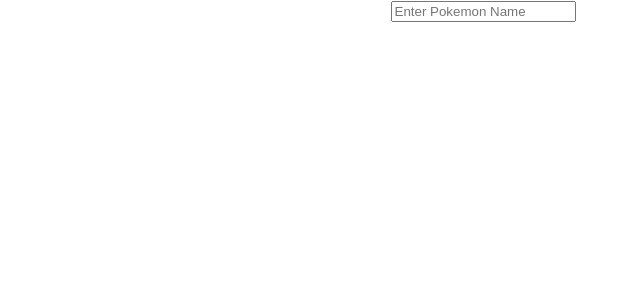
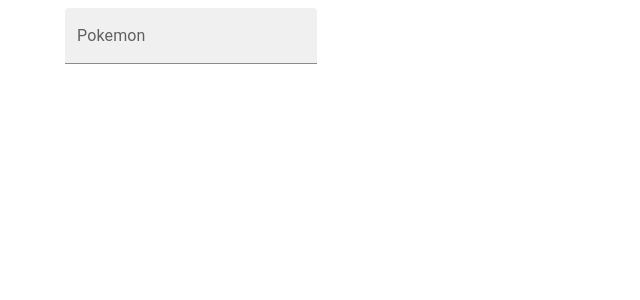
Before and after one commit to Zaqttack/poke-lookup, a React (Create React App) app: page / in a window 1280 px wide. Shown: the top 300 px of the page, without its empty margins (157-797 px from the left). Built offline with nearby package versions, Linux system fonts and the light colour scheme.

Commit message:
added mui and changed components

```diff
--- a/package.json
+++ b/package.json
@@ -3,6 +3,9 @@
   "version": "0.1.0",
   "private": true,
   "dependencies": {
+    "@emotion/react": "^11.10.5",
+    "@emotion/styled": "^11.10.5",
+    "@mui/material": "^5.10.13",
     "@testing-library/jest-dom": "^5.16.5",
     "@testing-library/react": "^13.4.0",
     "@testing-library/user-event": "^13.5.0",
@@ -16,7 +19,8 @@
     "start": "react-scripts start",
     "build": "react-scripts build",
     "test": "react-scripts test --transformIgnorePatterns \"node_modules/(?!@toolz/allow-react)/\" --env=jsdom",
-    "eject": "react-scripts eject"
+    "eject": "react-scripts eject",
+    "prep": "npm test && npm build && gi add ."
   },
   "eslintConfig": {
     "extends": [
--- a/public/index.html
+++ b/public/index.html
@@ -5,6 +5,7 @@
     <link rel="icon" href="%PUBLIC_URL%/favicon.ico" />
     <meta name="viewport" content="width=device-width, initial-scale=1" />
     <meta name="theme-color" content="#000000" />
+    <meta name="author" content="Zaquariah Holland" />
     <meta
       name="description"
       content="Web site created using create-react-app"
@@ -24,7 +25,7 @@
       work correctly both with client-side routing and a non-root public URL.
       Learn how to configure a non-root public URL by running `npm run build`.
     -->
-    <title>React App</title>
+    <title>Poke Guesser</title>
   </head>
   <body>
     <noscript>You need to enable JavaScript to run this app.</noscript>
--- a/src/App.js
+++ b/src/App.js
@@ -1,11 +1,22 @@
 import React, { useState } from 'react';
+import {
+  Container,
+  Box,
+  TextField,
+  TableContainer,
+  Paper,
+  Table,
+  TableBody,
+} from '@mui/material';
+import { TableRowItem } from './components'
 import axios from 'axios';
-import './App.css';
 
 const App = () => {
-  const [pokemon, setPokemon] = useState('pikachu');
+  const [pokemon, setPokemon] = useState('');
   const [pokemonData, setPokemonData] = useState([]);
   const [pokemonType, setPokemonType] = useState('');
+  const [pokemonError, setPokemonError] = useState(false);
+  const [pokemonErrorText, setPokemonErrorText] = useState('');
 
   const getPokemon = async () => {
     const toArray = [];
@@ -17,11 +28,15 @@
       setPokemonData(toArray);
       console.log(result);
     } catch(err) {
-      console.error(err)
+      setPokemonError(!!err)
+      setPokemonErrorText('Not a Pokemon!')
+      console.log(err)
     }
   }
 
   const handleChange = (e) => {
+    setPokemonError(false)
+    setPokemonErrorText('')
     setPokemon(e.target.value.toLowerCase())
   }
 
@@ -31,39 +46,57 @@
   }
 
   return (
-    <div className="App">
-      <form onSubmit={handleSubmit}>
-        <label>
-          <input type='text' onChange={handleChange} placeholder='Enter Pokemon Name' data-testid='pokemon-input'></input>
-        </label>
-      </form>
-      {pokemonData.map((data) => {
-        return (
-          <div className='container'>
-            <img src={data.sprites['front_default']}/>
-            <div className='divTable'>
-              <div className='divTableBody'></div>
-              <div className='divTableRow'>
-                <div className='divTableCell'>Type</div>
-                <div className='divTableCell'>{pokemonType}</div>
-              </div>
-              <div className='divTableRow'>
-                <div className='divTableCell'>Height</div>
-                <div className='divTableCell'>{' '}{Math.round(data.height * 3.9)} "</div>
-              </div>
-              <div className='divTableRow'>
-                <div className='divTableCell'>Weight</div>
-                <div className='divTableCell'>{' '} {Math.round(data.weight / 4.9)} lbs</div>
-              </div>
-              <div className='divTableRow'>
-                <div className='divTableCell'>Number of Battle</div>
-                <div className='divTableCell'>{data.game_indices.length}</div>
-              </div>
-            </div>
-          </div>
-        )
-      })}
-    </div>
+    <>
+      <Container maxWidth="md">
+        <Box
+          sx={{
+            '& .MuiTextField-root': { m: 1, width: '25ch' },
+          }}
+          component="form"
+          autoComplete="off"
+          onSubmit={handleSubmit}
+        >
+          <TextField
+            id='pokemon-choice'
+            data-testid='pokemon-input'
+            label='Pokemon'
+            variant='filled'
+            onChange={handleChange}
+            error={pokemonError}
+            helperText={pokemonErrorText}
+          />
+        </Box>
+        {pokemonData.map((data) => {
+          const height = `${Math.round(data.height * 3.9)} "`
+          const weight = `${Math.round(data.weight / 4.9)} lbs`
+
+          return (
+            <TableContainer component={Paper}>
+              <Table sx={{ minWidth: 650 }} aria-label="Pokemon stats table">
+                <TableBody>
+                  <TableRowItem
+                    title="Type"
+                    info={pokemonType}
+                  />
+                  <TableRowItem
+                    title="Height"
+                    info={height}
+                  />
+                  <TableRowItem
+                    title="Weight"
+                    info={weight}
+                  />
+                  <TableRowItem
+                    title="# of Games"
+                    info={data.game_indices.length}
+                  />
+                </TableBody>
+              </Table>
+            </TableContainer>
+          )
+        })}
+      </Container>
+    </>
   );
 }
 
--- /dev/null
+++ b/src/components/TableRowItem.js
@@ -0,0 +1,10 @@
+import { TableRow, TableCell } from '@mui/material'
+
+export function TableRowItem(props) {
+    return (
+        <TableRow>
+          <TableCell>{props.title}</TableCell>
+          <TableCell>{props.info}</TableCell>
+        </TableRow>
+    )
+}
--- /dev/null
+++ b/src/components/index.js
@@ -0,0 +1 @@
+export { TableRowItem } from './TableRowItem'
```
Also changed, not shown: src/components/Navigation.js (added), 1 other file (tests, documents, lock files or other folders).
